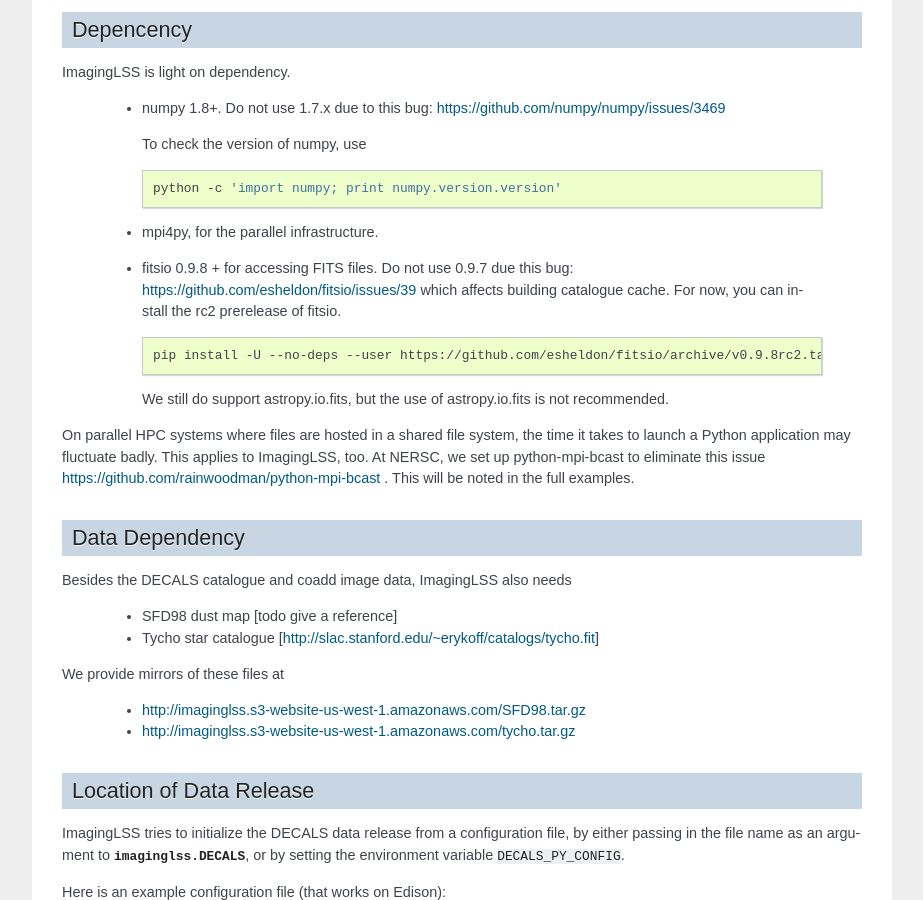
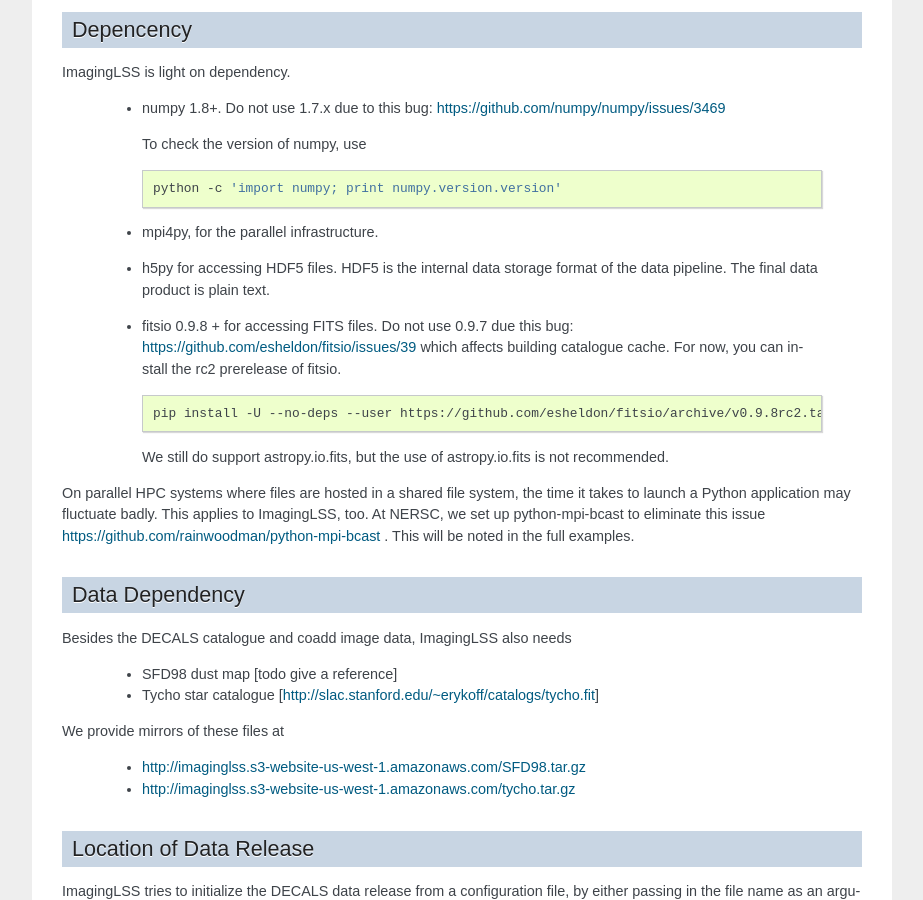
Before and after one commit to desihub/imaginglss, a Sphinx documentation site: the page built from docs/install.rst, in a window 1280 px wide and 900 px high, scrolled down 517 px. Shown: the whole window, without its empty margins (198-1121 px from the left). Built offline with Sphinx 7.4.7, drawn with Linux system fonts in a browser that asks for light colours; formulas are drawn with MathJax 3; pages that are not in the unit, such as notebooks, are missing from menus.

Commit message:
mention h5py dependency of the data pipeline

```diff
--- a/docs/install.rst
+++ b/docs/install.rst
@@ -42,6 +42,9 @@
        python -c 'import numpy; print numpy.version.version'
 
  - mpi4py, for the parallel infrastructure.
+
+ - h5py for accessing HDF5 files. HDF5 is the internal data storage format of the
+   data pipeline. The final data product is plain text.
 
  - fitsio 0.9.8 + for accessing FITS files.
    Do not use 0.9.7 due this bug: https://github.com/esheldon/fitsio/issues/39
```
